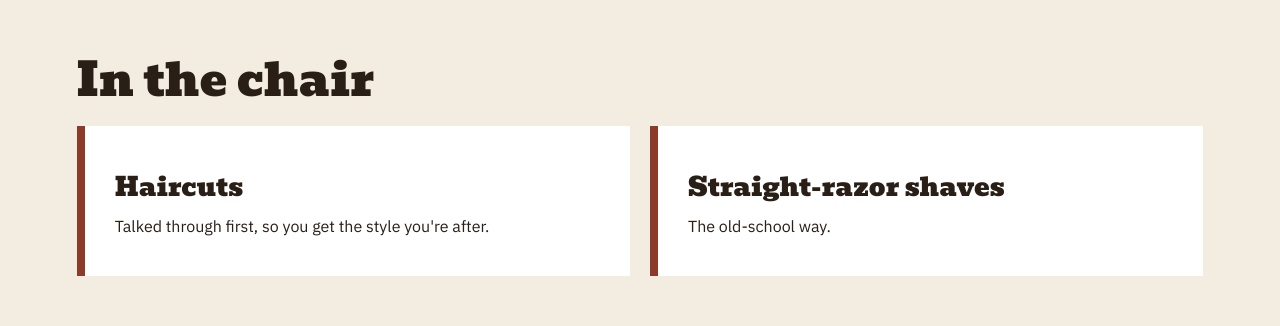
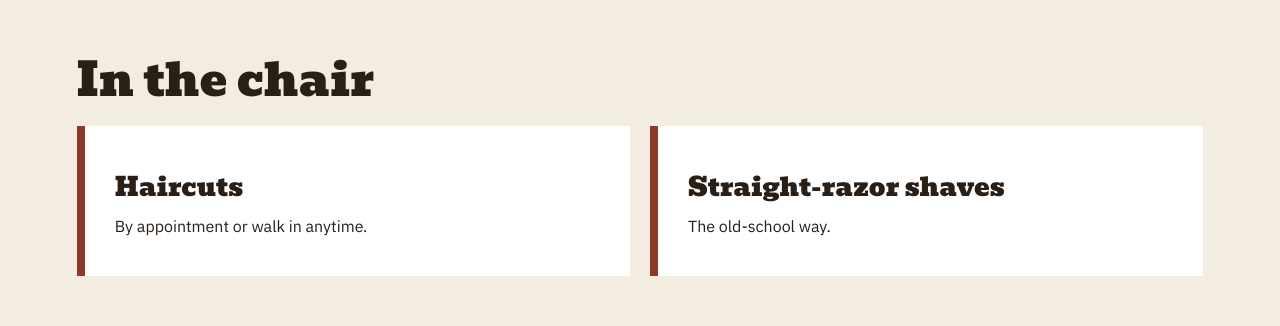
Before and after one commit to KeiphCodes/ivydesignforge, a plain HTML site: page previews/hanks-barber-shop-odessa.html in a window 1280 px wide. Shown: the part 1000-1326 px from the top of the page. Drawn offline with Linux system fonts and the light colour scheme.

Commit message:
Hanks: cut unsourced haircut line

```diff
--- a/previews/hanks-barber-shop-odessa.html
+++ b/previews/hanks-barber-shop-odessa.html
@@ -9,7 +9,7 @@
 .dix{background:#fff;padding:80px 6vw;display:grid;grid-template-columns:1fr 1fr 1fr;gap:4vw}.dix dl{margin-top:14px;line-height:1.75}.dix dt{font-weight:700;color:#8c3b2a;margin-top:8px}.hnote{background:#f3ece0;border-left:4px solid #d39b52;padding:12px 14px;margin-top:14px;font-size:14px;line-height:1.55}.dform{background:#f3ece0;padding:26px}.ft{background:#2a1f17;color:#f3ece0}
 @media(max-width:860px){.chr1,.wkin,.razr,.pep,.dxq .nb,.fv136,.dix{grid-template-columns:1fr}.chr1 .im{min-height:280px}.razr h2{grid-column:auto}}</style></head><body><div class="pn ">Preview site made for Hanks Barber Shop by <a href="https://ivydesignforge.com">Ivy Design Forge</a>. Photos on this page are sample images, not photos of the business, and can be swapped for your own. You can request custom changes to anything on this site, before or after you sign up.</div><header class=chr1><div class=im role=img aria-label="Sample photo of a one-chair barber shop with a vintage chair and a dog bed by the window"><span class=cap>Sample photo</span></div><div class=tx><small>3614 N DIXIE BLVD · ODESSA, TEXAS</small><h1>Hanks Barber Shop</h1><p>Haircuts and straight-razor shaves in an unhurried, one-chair shop. Make an appointment or walk in anytime — Hank will work you in as soon as possible.</p><div class=hcta><a class=p href="mailto:hankconley@sbcglobal.net">Email us</a><a class=s href="sms:+14328532804">Text (432) 853-2804</a></div></div></header>
 <section class=wkin><div class=ap><h2>By appointment</h2><p>“I've been working by appointment for over 30 years.” — Hank</p></div><div class=wi><h2>Or walk in</h2><p>“Walk In Anytime. I'll work you in soon as possible.” — Hank</p></div></section>
-<section class=razr><h2>In the chair</h2><div><b>Haircuts</b>Talked through first, so you get the style you're after.</div><div><b>Straight-razor shaves</b>The old-school way.</div></section>
+<section class=razr><h2>In the chair</h2><div><b>Haircuts</b>By appointment or walk in anytime.</div><div><b>Straight-razor shaves</b>The old-school way.</div></section>
 <section class=pep><div class=paw aria-hidden=true>🐾</div><div><h2>Say hi to Pepper</h2><q>Come by and say hi to Pepper. She's wondering where everybody is?</q><cite>HANKS BARBER SHOP · NEXTDOOR · NOV 2026</cite></div></section>
 <section class=dxq><h2>Odessa neighbors on Hank</h2><div class=nb><blockquote>“Make an appointment and you're in and out - no cattle calls and waiting around!”<cite>NEXTDOOR · SEP 28, 2026</cite></blockquote><blockquote>“Great customer service!!!”<cite>NEXTDOOR · SEP 25, 2026</cite></blockquote><blockquote>“Try Hanks Barber Shop, 3614 N. Dixie…”<cite>NEXTDOOR · NOV 15, 2026</cite></blockquote></div></section>
 <section class=fv136><div><b>4.6</b>on Google (81 reviews)</div><div><b>2025 &amp; 2026</b>Nextdoor Neighborhood Favorite</div><div><b>136</b>neighborhoods named it a favorite</div></section>
```
